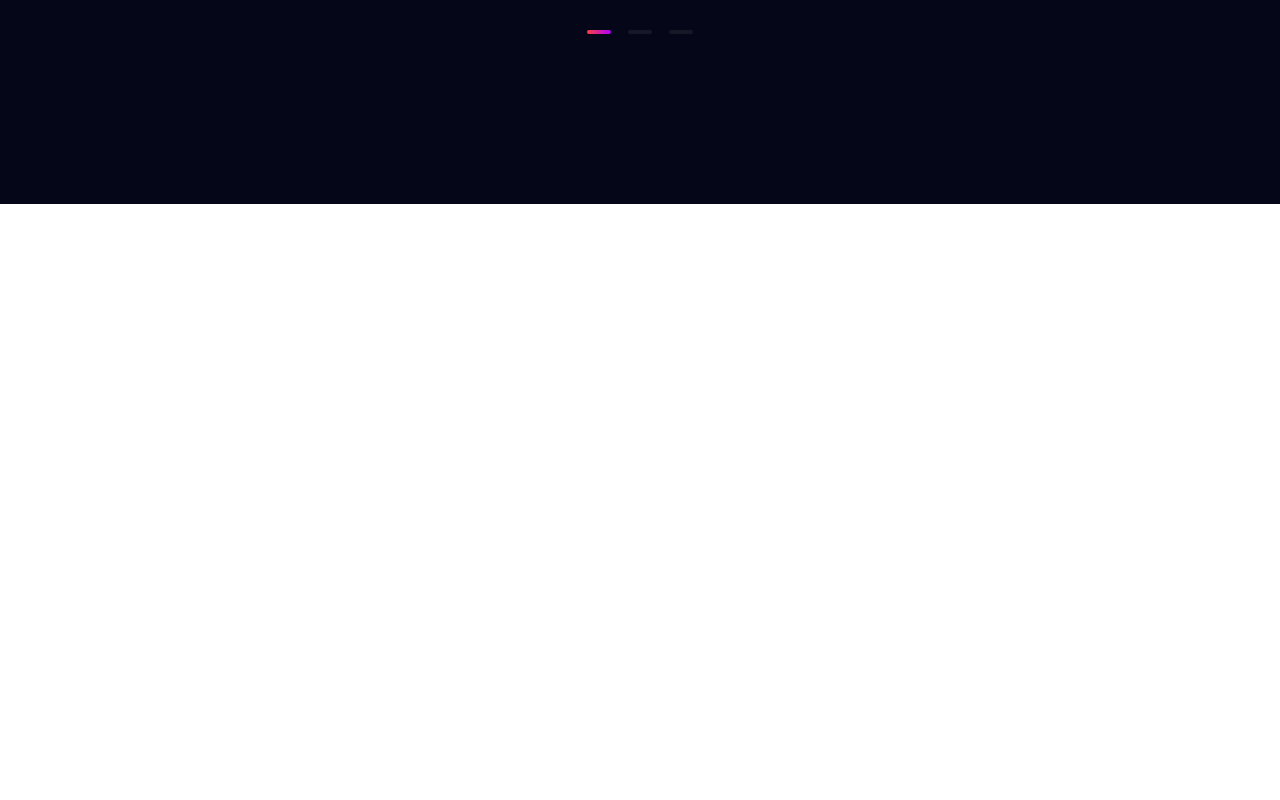
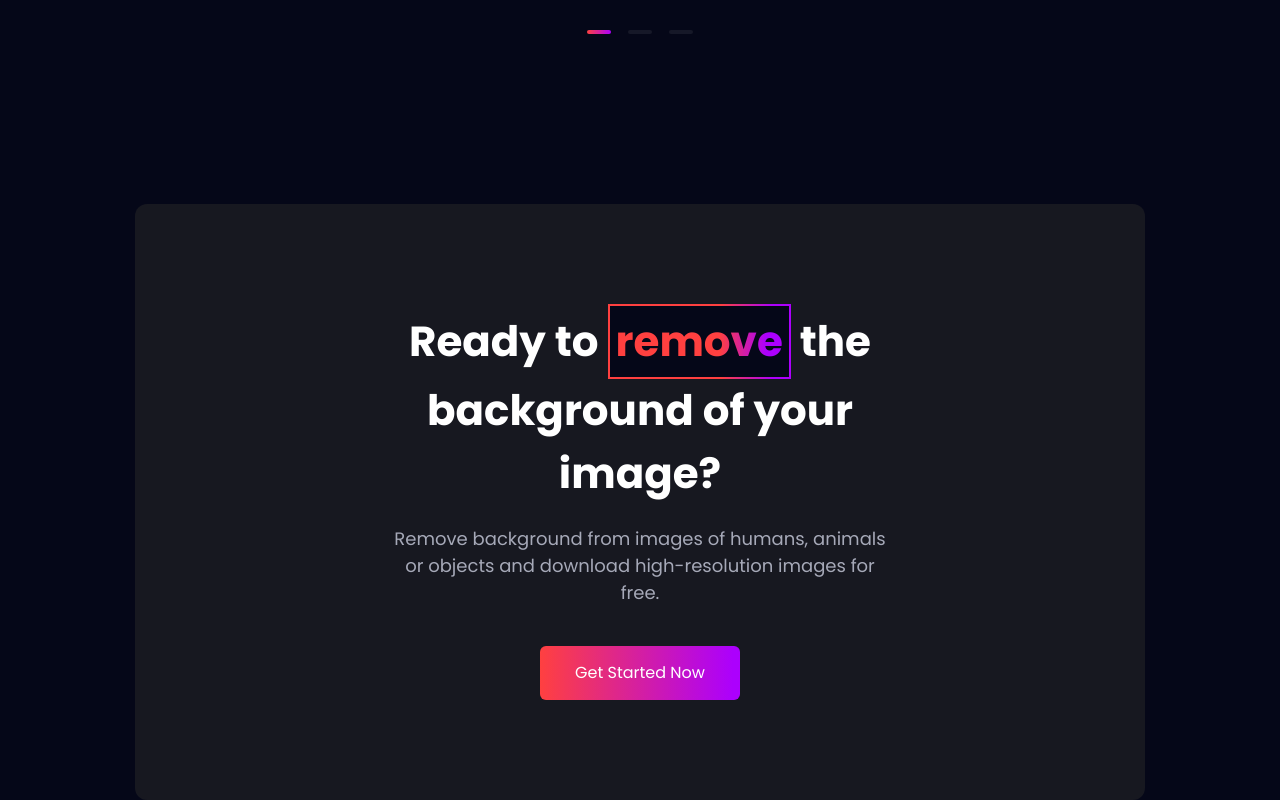
Before and after one commit to arishem51/background-remover, a React (Create React App) app: page / in a window 1280 px wide. Shown: the part 4905-5705 px from the top of the page. Before the commit the page ends 5109 px from the top, so only its background shows below. Built offline with nearby package versions, Linux system fonts and the light colour scheme.

Commit message:
feat: GetStarted

```diff
--- a/src/App.tsx
+++ b/src/App.tsx
@@ -13,6 +13,7 @@ import "swiper/css/navigation";
 import "swiper/css/pagination";
 
 import About from "./components/About";
+import GetStarted from "./components/GetStarted";
 
 const Wrapper = styled.div`
   background-color: ${COLORS.black2};
@@ -36,6 +37,7 @@ function App() {
       <BackgroundSpace size={170} />
       <About />
       <BackgroundSpace size={170} />
+      <GetStarted />
     </Wrapper>
   );
 }
--- /dev/null
+++ b/src/components/GetStarted.tsx
@@ -0,0 +1,50 @@
+import styled from "styled-components";
+import { COLORS } from "../constant/Colors";
+import Heading from "./Heading";
+import LinearGradientButton from "./LinearGradientButton";
+import LinearHeading from "./LinearHeading";
+import Title from "./Title";
+
+const Section = styled.section`
+  background-color: ${COLORS.black};
+  border-radius: 12px;
+  display: flex;
+  justify-content: center;
+  align-items: center;
+  flex-direction: column;
+  padding: 100px 0;
+  gap: 20px;
+`;
+
+const HeadingCenter = styled(Heading)`
+  text-align: center;
+  width: 50%;
+`;
+
+const TitleCenter = styled(Title)`
+  text-align: center;
+  width: 50%;
+`;
+
+const Button = styled(LinearGradientButton)`
+  padding: 15px 35px;
+  margin-top: 20px;
+`;
+
+const GetStarted = () => {
+  return (
+    <Section>
+      <HeadingCenter>
+        Ready to <LinearHeading>remove</LinearHeading> the background of your
+        image?
+      </HeadingCenter>
+      <TitleCenter>
+        Remove background from images of humans, animals or objects and download
+        high-resolution images for free.
+      </TitleCenter>
+      <Button>Get Started Now</Button>
+    </Section>
+  );
+};
+
+export default GetStarted;
```
